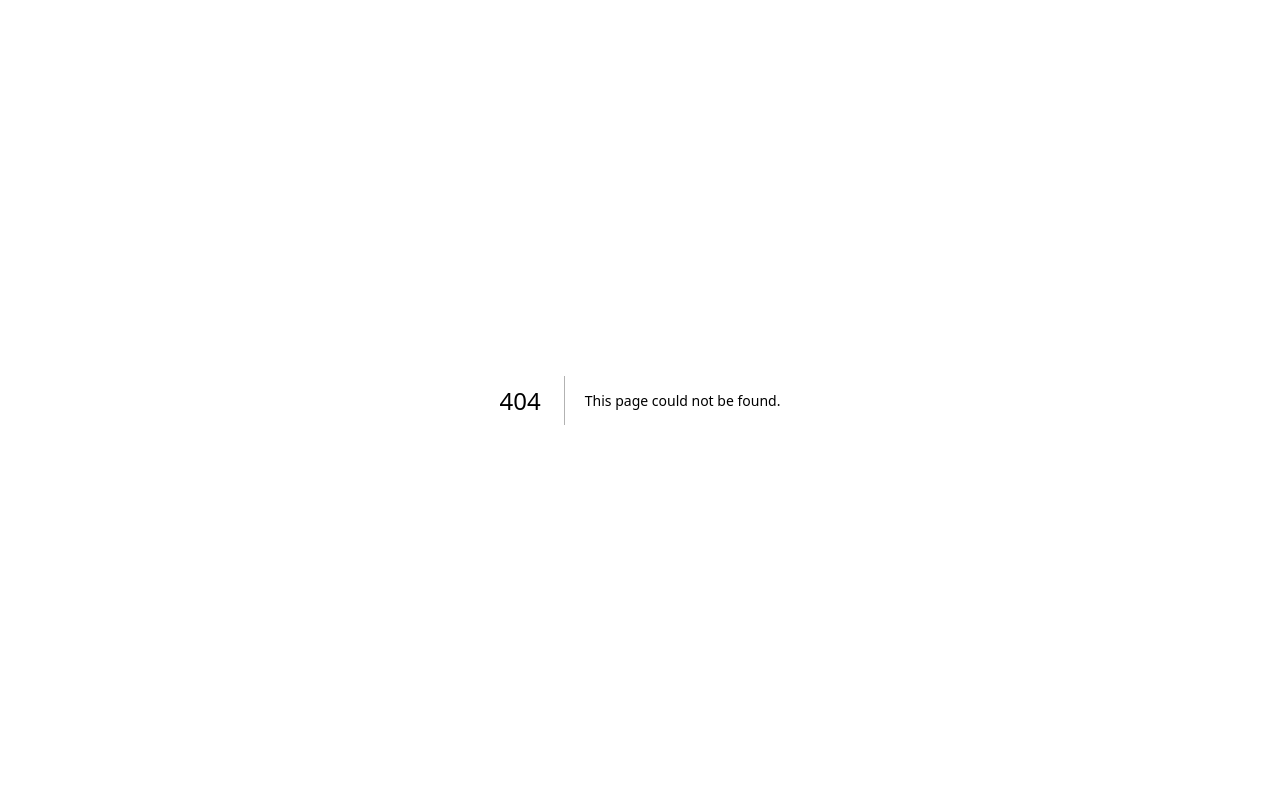
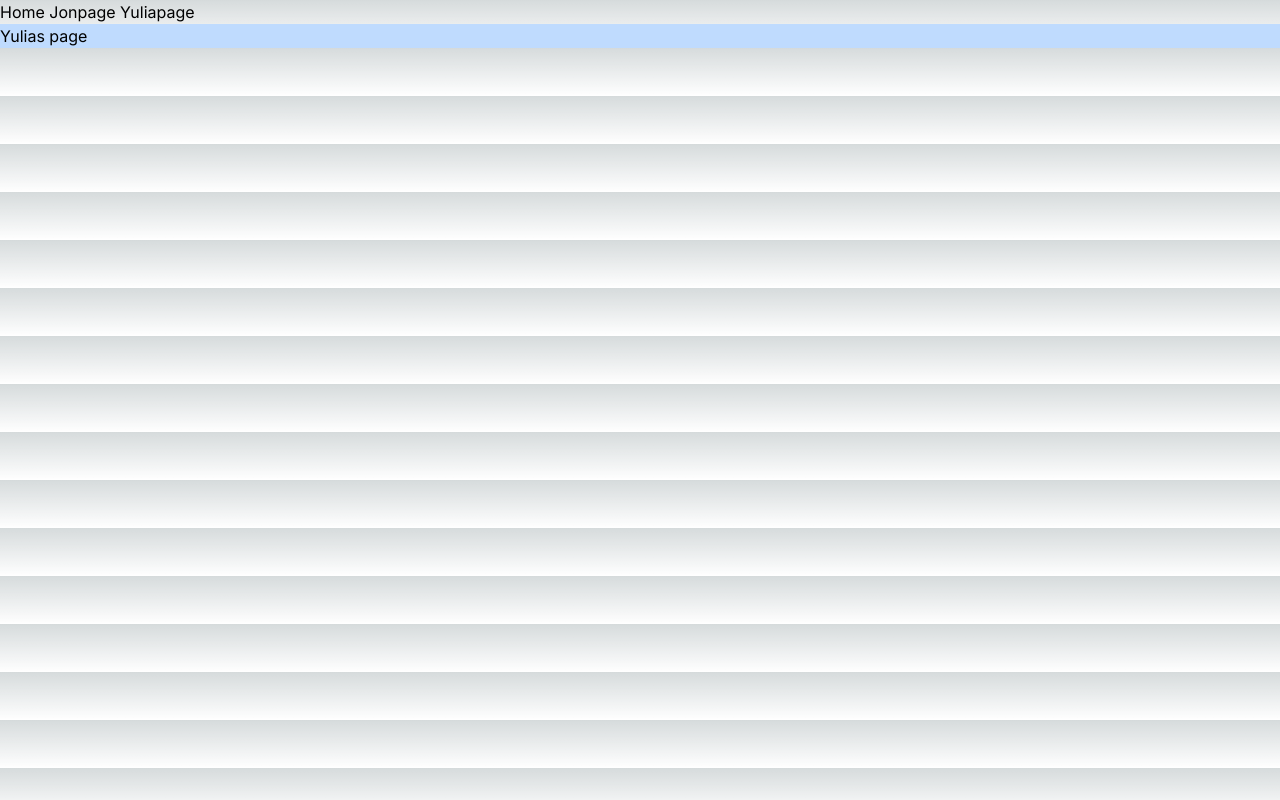
Before and after one commit to Jonathannilsson90/hemeraday, a Next.js app: page /yuliapage in a window 1280 px wide. Before the commit this address had no page. Built offline with nearby package versions, Linux system fonts and the light colour scheme.

Commit message:
yuliapage

```diff
--- a/app/layout.tsx
+++ b/app/layout.tsx
@@ -1,6 +1,7 @@
 import type { Metadata } from "next";
 import { Inter } from "next/font/google";
 import "./globals.css";
+import Link from "next/link";
 
 const inter = Inter({ subsets: ["latin"] });
 
@@ -16,7 +17,14 @@ export default function RootLayout({
 }>) {
   return (
     <html lang="en">
-      <body className={inter.className}>{children}</body>
+      <body className={inter.className}>
+        <div className="">
+          <Link href="/"> Home </Link>
+          <Link href="/jonpage"> Jonpage </Link>
+          <Link href="/yuliapage"> Yuliapage </Link>
+        </div>
+        {children}
+      </body>
     </html>
   );
 }
--- /dev/null
+++ b/app/yuliapage/page.tsx
@@ -0,0 +1,9 @@
+const YuliaPage = () => {
+  return (
+    <div className='bg-blue-200'>
+        <h1>Yulias page</h1>
+    </div>
+  )
+}
+
+export default YuliaPage
```
